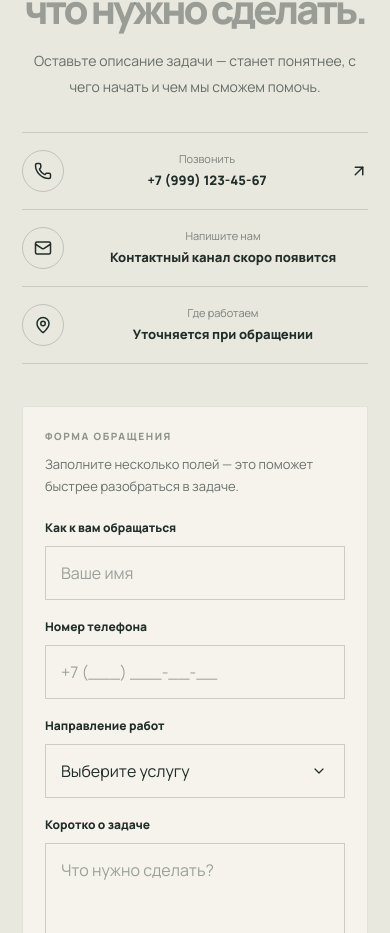
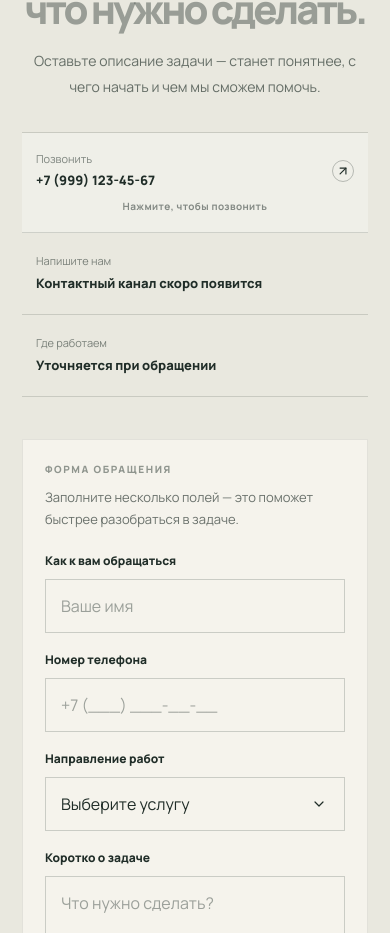
Before and after one commit to artkoro94/fixora-home, a React (Vite) app: page / in a window 390 px wide. Shown: the part 6798-7731 px from the top of the page. Built offline with nearby package versions, Linux system fonts and the light colour scheme.

Commit message:
Clarify contact actions on tablet and mobile

```diff
--- a/src/app/styles/index.css
+++ b/src/app/styles/index.css
@@ -515,3 +515,51 @@ button, a { -webkit-tap-highlight-color: transparent; }
   .site-footer__brand { grid-column: 1; grid-row: 2; justify-self: start; }
   .site-footer__copyright { grid-column: 2; grid-row: 2; justify-self: end; text-align: right; }
 }
+
+/* Contact details: clearer tap target on tablet and mobile */
+@media (max-width: 900px) {
+  .contact-details > a,
+  .contact-details > div {
+    position: relative;
+    display: grid;
+    grid-template-columns: minmax(0, 1fr) auto;
+    align-items: center;
+    gap: 8px 16px;
+    min-height: 82px;
+    padding: 18px 14px;
+  }
+  .contact-details__icon { display: none; }
+  .contact-details > a > span:nth-child(2),
+  .contact-details > div > span:nth-child(2) {
+    grid-column: 1;
+    text-align: left;
+  }
+  .contact-details > a > svg:last-child {
+    grid-column: 2;
+    grid-row: 1;
+    width: 22px;
+    height: 22px;
+    padding: 3px;
+    border: 1px solid rgb(32 45 40 / 28%);
+    border-radius: 50%;
+    transition: transform .2s ease, background .2s ease, border-color .2s ease;
+  }
+  .contact-details > a { background: rgb(255 255 255 / 28%); }
+  .contact-details > a::after {
+    grid-column: 1 / -1;
+    color: rgb(32 45 40 / 52%);
+    content: 'Нажмите, чтобы позвонить';
+    font-size: 10px;
+    font-weight: 700;
+    letter-spacing: .04em;
+  }
+  .contact-details > a:hover,
+  .contact-details > a:focus-visible { background: rgb(215 243 106 / 22%); }
+  .contact-details > a:hover > svg:last-child,
+  .contact-details > a:focus-visible > svg:last-child {
+    transform: translate(2px, -2px);
+    border-color: #789c35;
+    background: #d7f36a;
+  }
+  .contact-details > div > span:nth-child(2) { grid-column: 1 / -1; }
+}
```
